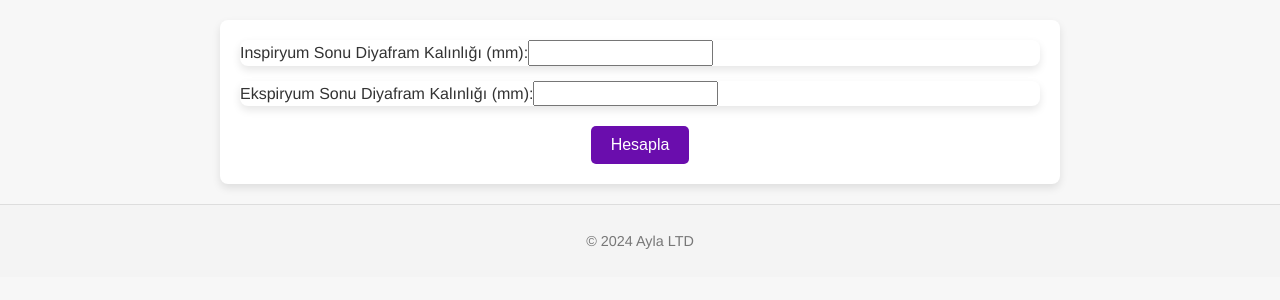
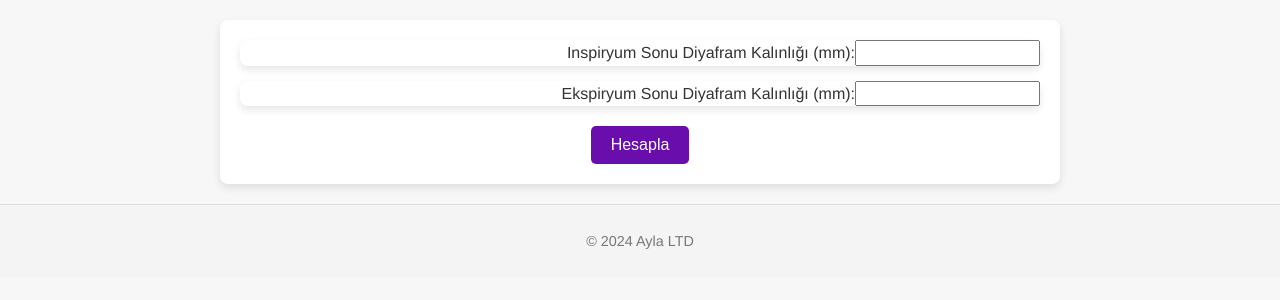
Before and after one commit to MuMSuZ/niv, a Flask app: page /nivsure in a window 1280 px wide. Shown: the part 184-484 px from the top of the page. Run offline with Flask 3, Linux system fonts and the light colour scheme.

Commit message:
Update styles.css

```diff
--- a/static/styles.css
+++ b/static/styles.css
@@ -82,9 +82,8 @@ footer {
 
 .form-group {
     margin-bottom: 15px;
-    margin-bottom: 15px;
     display: flex;
-    justify-input: right ; /* sağ */
+    justify-content: right ; /* sağ */
     background-color: white;
     border-radius: 8px;
     box-shadow: 0 4px 8px rgba(0,0,0,0.1)
```
